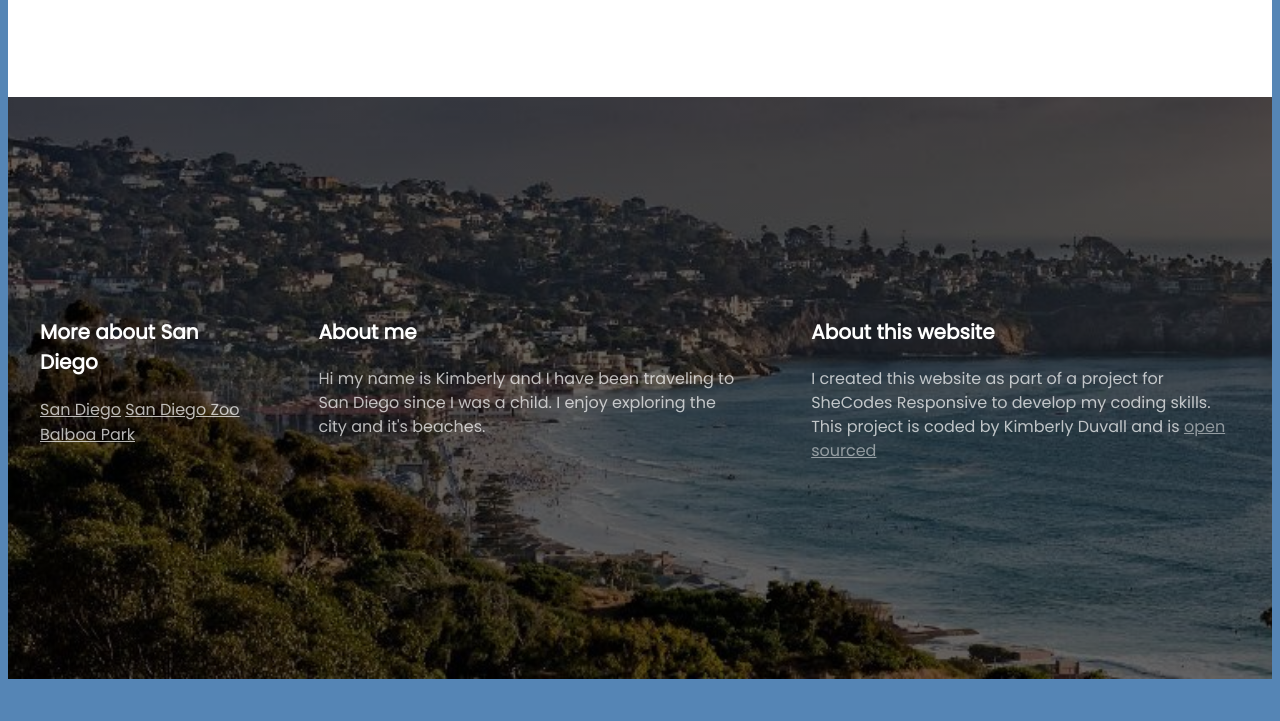
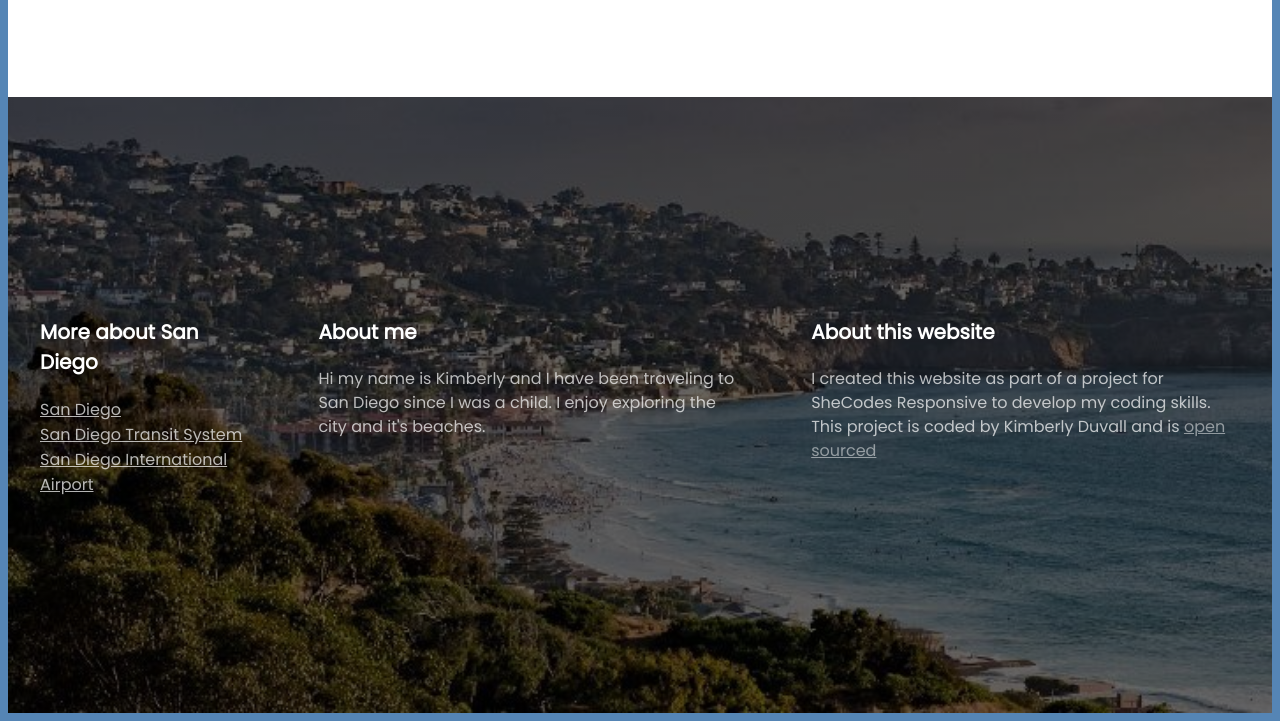
Before and after one commit to EleanorSplicer/san-diego-travel-project, a plain HTML site: page index.html in a window 1280 px wide. Shown: the part 1234-1955 px from the top of the page. Before the commit the page ends 1921 px from the top, so only its background shows below. Drawn offline with Linux system fonts and the light colour scheme.

Commit message:
Update links

```diff
--- a/index.html
+++ b/index.html
@@ -53,24 +53,22 @@
           <div>
             <h3>More about San Diego</h3>
             <ul>
-              <il
-                ><a href="https://www.sandiego.org/explore.aspx" target="blank">
+              <li></li>
+                <a href="https://www.sandiego.org/explore.aspx" target="blank">
                   San Diego</a
-                ></il
-              >
-              <il
-                ><a
-                  href="https://sandiegozoowildlifealliance.org/"
+                >
+              </li>
+              <li>
+                <a
+                  href="https://www.sdmts.com/"
                   target="blank"
                 >
-                  San Diego Zoo</a
-                ></il
-              >
-              <il
-                ><a href="https://balboapark.org/" target="blank"
-                  >Balboa Park</a
-                ></il
-              >
+                  San Diego Transit System</a
+                >
+              </li>
+              <li>
+                <a href="https://www.san.org//" target="blank">San Diego International Airport</a>
+              </li>
             </ul>
           </div>
           <div>
```
